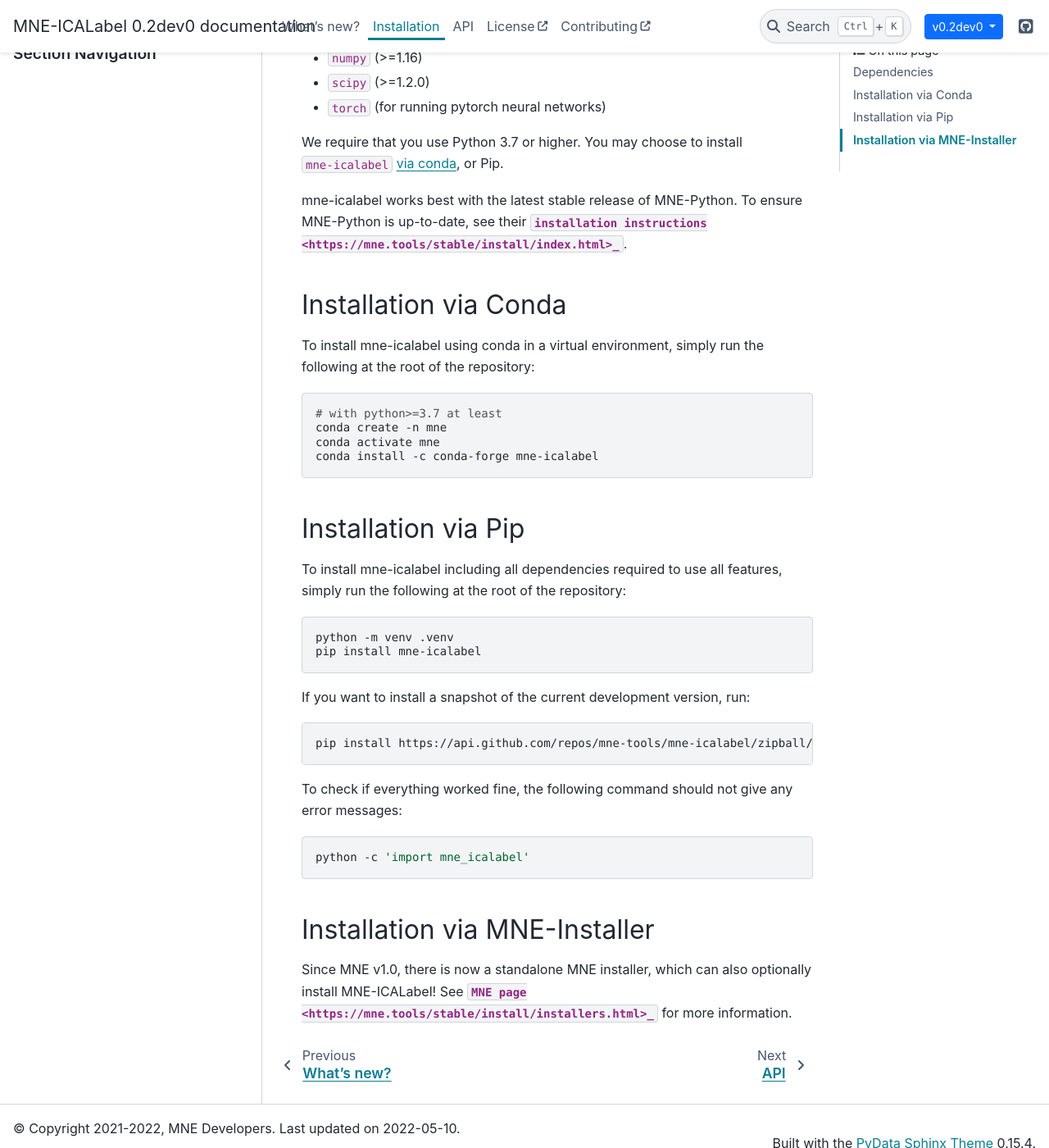
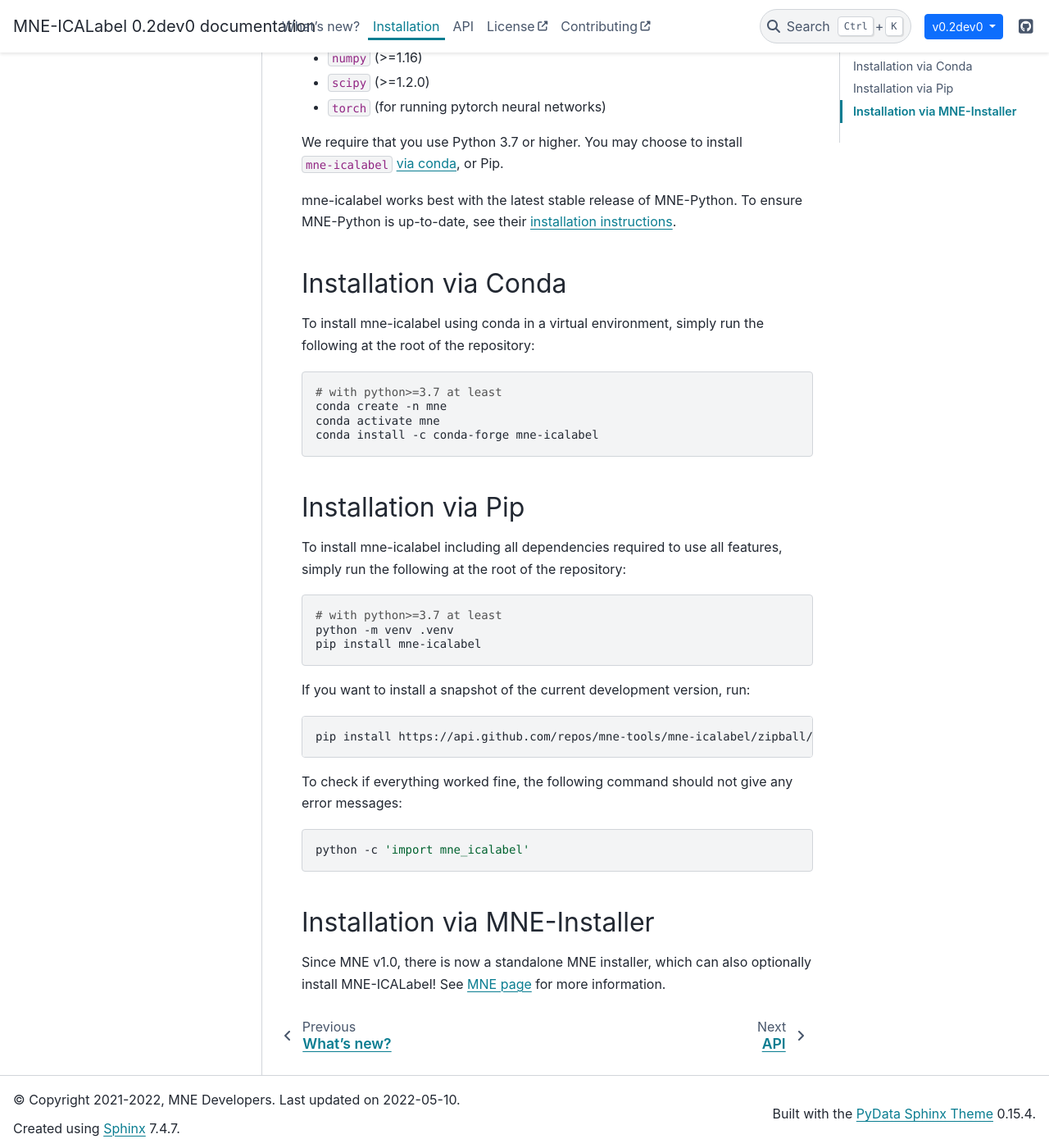
Before and after one commit to mne-tools/mne-icalabel, a Sphinx documentation site: the page built from doc/install.rst, in a window 1280 px wide and 1400 px high, scrolled down 264 px. Shown: the whole window at 82% size. Built offline with Sphinx 7.4.7 and the PyData theme 0.15.4, drawn with Linux system fonts in a browser that asks for light colours; pages that are not in the unit, such as notebooks, are missing from menus.

Commit message:
Fix previous PR Docs (#54)
* Fix installation instructions

* Point users to installer

* Fix links

* Try again

```diff
--- a/doc/install.rst
+++ b/doc/install.rst
@@ -16,7 +16,7 @@ You may choose to install ``mne-icalabel`` `via conda <#Installation via conda>`
 or Pip.
 
 mne-icalabel works best with the latest stable release of MNE-Python. To ensure
-MNE-Python is up-to-date, see their `installation instructions <https://mne.tools/stable/install/index.html>_`.
+MNE-Python is up-to-date, see their `installation instructions <https://mne.tools/stable/install/index.html>`_.
 
 
 Installation via Conda
@@ -41,6 +41,7 @@ simply run the following at the root of the repository:
 
 .. code-block:: bash
 
+    # with python>=3.7 at least
     python -m venv .venv
     pip install mne-icalabel
 
@@ -60,4 +61,4 @@ error messages:
 Installation via MNE-Installer
 ------------------------------
 Since MNE v1.0, there is now a standalone MNE installer, which can also optionally install
-MNE-ICALabel! See `MNE page <https://mne.tools/stable/install/installers.html>_` for more information.
+MNE-ICALabel! See `MNE page <https://mne.tools/stable/install/installers.html>`_ for more information.
```
Also changed, not shown: README.md (+2 -2 lines).
